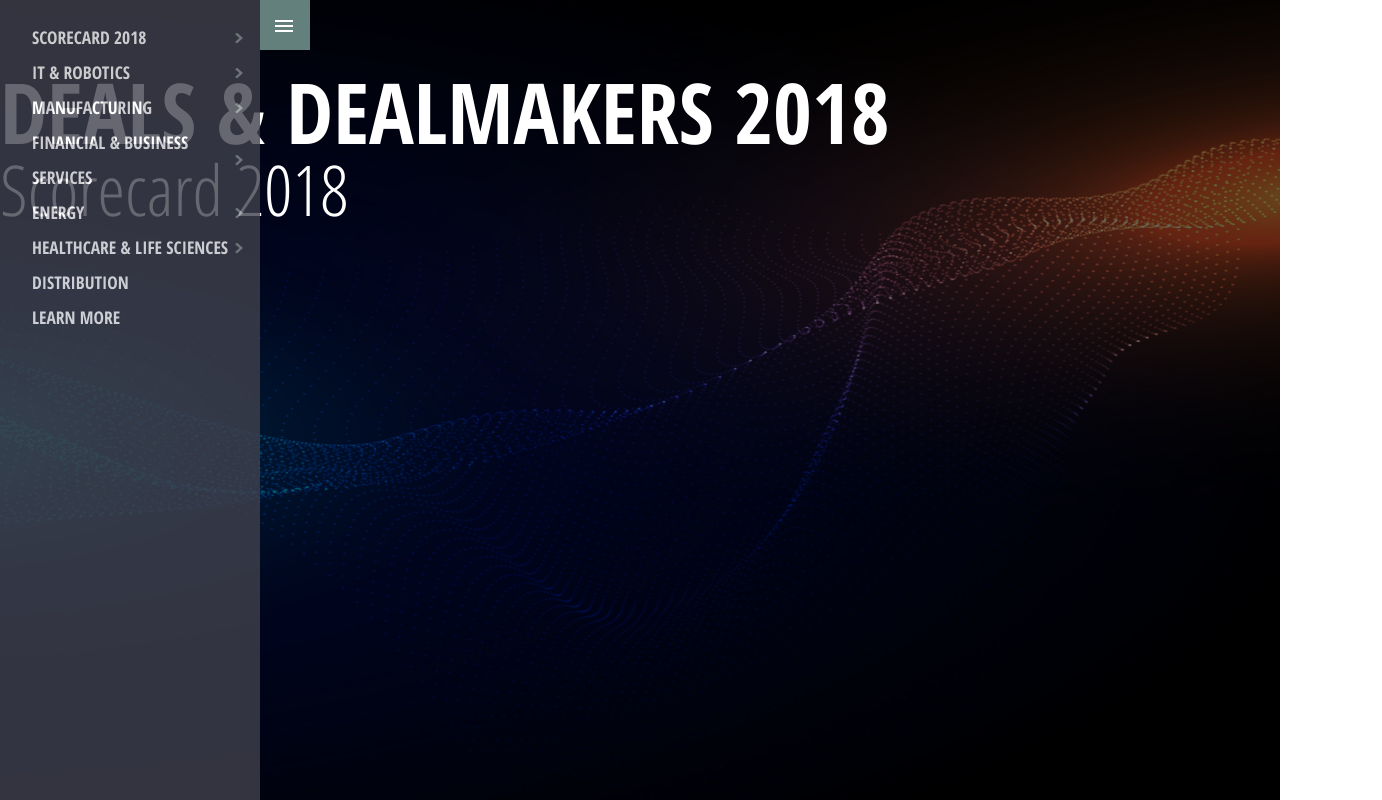
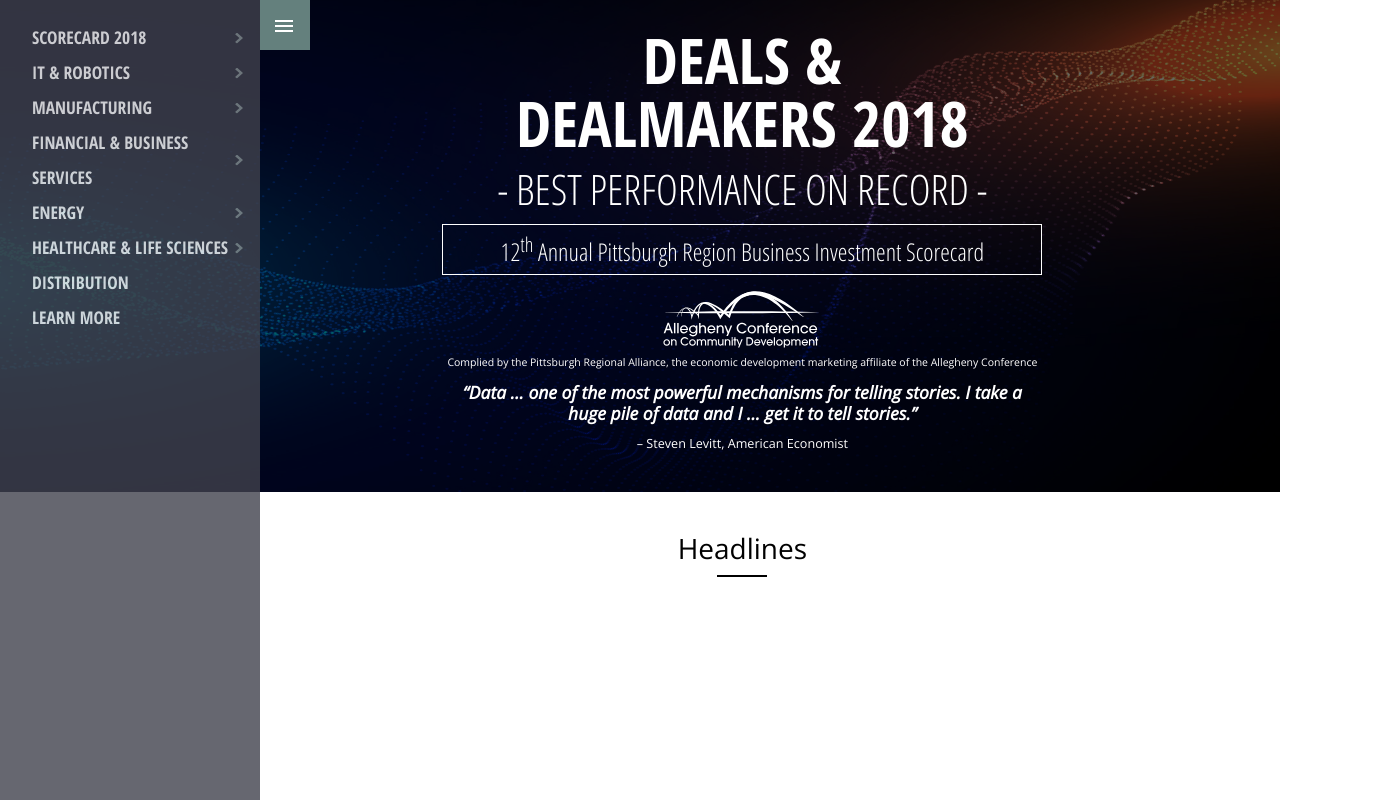
Before and after one commit to mknee123/scorecard2018, a website: page index.html in a window 1280 px wide. Shown: the whole page, 1382 px wide, since content can reach past the window. Drawn offline with nearby package versions, Linux system fonts and the light colour scheme.

Commit message:
Add in headlines section and styles for h3 tags for border bottom

```diff
--- a/index.html
+++ b/index.html
@@ -24,15 +24,43 @@
         </nav> -->
         <a id="cd-menu-trigger" href="#0"><span class="cd-menu-icon"></span></a>
       </header>
-      <main class="cd-main-content lateral-menu-is-open opening-bg">
-        <div class="color-overlay"></div>
-         <div class="opening-text">
-           <span id="site-title">Deals &
-              Dealmakers 2018</span>
-            <h1>Scorecard 2018</h1>
-         </div>
+      <main class="cd-main-content lateral-menu-is-open ">
+        <div class="container opening-bg padding-top-bottom">
+            <div class="color-overlay"></div>
+            <div class="opening-text">
+              <span id="site-title">Deals & <br/>
+                 Dealmakers 2018</span>
+               <p id="tag-line" class="thin-margin-top">- Best Performance on Record -</p>
+               <div id="site-description">
+                   12<sup>th</sup> Annual Pittsburgh Region Business Investment Scorecard
+               </div>
+
+               <div class="credit thin-margin-bottom">
+                 <img src="img/accd_white_logo.svg" class="accd-logo" alt="Allegheny Conference on Community Development logo">
+                 <p><small>Complied by the Pittsburgh Regional Alliance, the economic development marketing affiliate of the Allegheny Conference</small></p>
+               </div>
+               <div class="opening-quote thin-padding-bottom">
+                 <div class="quote">
+                     “Data … one of the most powerful mechanisms for telling stories.
+                     I take a huge pile of data and I … get it to tell stories.”
+                 </div>
+                 <p class="thin-margin-top quote-credit">– Steven Levitt, American Economist</p>
+               </div>
+            </div>
+        </div>
+
+         <!--headlines-->
+      <section id="headlines">
+        <div class="wrapper">
+            <h3 class="underline text-center margin-top">Headlines</h3>
+
+        </div>
+
+      </section>
+
         <!-- put your content here -->
       </main> <!-- cd-main-content -->
+
 
       <nav id="cd-lateral-nav" class="lateral-menu-is-open">
         <ul class="cd-navigation">
--- a/src/css/style.css
+++ b/src/css/style.css
@@ -10,7 +10,23 @@
     font-size: 14px;
 
 }
+/*** COMMON STYLES ***/
+.thin-margin-top { margin-top: 1rem;}
+.margin-top { margin-top: 3rem;}
+.medium-margin-top { margin-top: 5rem;}
+.thin-margin-bottom { margin-bottom: 1rem;}
+.margin-bottom { margin-bottom: 3rem;}
+.medium-margin-bottom { margin-bottom: 5rem;}
+.thin-padding-top { padding-top: 1rem;}
+.thin-padding-bottom { padding-bottom: 1rem;}
+.thin-padding-top-bottom { padding-top: 1rem; padding-bottom:1rem;}
+.padding-top { padding-top: 2rem;}
+.padding-bottom { padding-bottom: 2rem;}
+.padding-top-bottom { padding-top: 2rem; padding-bottom: 2rem;}
+.text-upper { text-transform: uppercase;}
+.text-center { text-align: center;}
 
+/** TEXT STYLES **/
 h1 {
     font-family: var(--open-sans-condense);
     font-size: 5rem;
@@ -24,6 +40,23 @@
 h3 {
     font-family: var(--open-sans);
     font-size: 2rem;
+}
+p {
+  font-family: var(--open-sans);
+  font-size:1rem;
+}
+small {
+  font-size: .75rem;
+}
+strong {
+  font-weight: 700;
+}
+em {
+  font-style: italic;
+}
+sup {
+  vertical-align: super;
+  font-size: smaller;
 }
 
 /* --------------------------------
@@ -71,11 +104,11 @@
 -------------------------------- */
 .cd-main-content {
     /* set a min-height and a z-index to be sure that the main element completely covers the lateral menu */
-    min-height: 100%;
+    /* min-height: 100%; */
     position: relative;
     /* background-color: #f5f4e9; */
     z-index: 2;
-    padding-top: 50px;
+    /*padding-top: 50px;*/
     /* Force Hardware Acceleration in WebKit */
     -webkit-transform: translateZ(0);
     -webkit-backface-visibility: hidden;
@@ -96,7 +129,7 @@
   }
   @media only screen and (min-width: 768px) {
     .cd-main-content {
-      padding-top: 70px;
+      /* padding-top: 70px; */
     }
   }
 
@@ -421,6 +454,7 @@
     background-position: right;
     background-size: cover;
     background-repeat: no-repeat;
+    position: relative;
 }
 .color-overlay {
   position: absolute;
@@ -433,13 +467,138 @@
 .opening-text {
   color: white;
   position: relative;
+  display: block;
+  width: 92%;
+  max-width: 1200px;
+  margin: 0 auto;
+  left: 0;
+  text-align: center;
+  transition: all .2s ease-in-out;
 }
 #site-title {
   font-family: var(--open-sans-condense);
-  font-size:6rem;
+  font-size:3.5rem;
   color: white;
   text-transform: uppercase;
   font-weight: 700;
-  transform: translateX(calc(50vw));
+  transition: all .2s ease-in-out;
+}
+#tag-line {
+  font-family: var(--open-sans-condense);
+  font-size: 2rem;
+  text-transform: uppercase;
+  transition: all .2s ease-in-out;
+}
+#site-description {
+  font-family: var(--open-sans-condense);
+  font-size: 1.5rem;
+  line-height: 1.2;
+  margin: 1rem auto;
+  padding: .5rem .75rem;
+  border: 1px solid white;
+  max-width: 600px;
+  transition: all .2s ease-in-out;
+}
+.accd-logo {
+  max-width: 160px;
+  width: 100%;
+  transition: all .2s ease-in-out;
+}
 
+.quote {
+  font-family: var(--open-sans);
+  font-weight: 600;
+  font-style: italic;
+  line-height: 1.2;
+  transition: all .2s ease-in-out;
+  max-width: 600px;
+  margin: 0 auto;
+  font-size: 1rem;
 }
+.quote-credit {
+  font-size:.9rem;
+  transition: all .2s ease-in-out;
+}
+
+/**headlines **/
+.wrapper {
+  left: 0;
+  position: relative;
+}
+.underline::after {
+  content: "";
+  position: absolute;
+  left: 50%;
+  transform: translateX(-50%);
+  bottom: -15px;
+  width: 50px;
+  border-bottom: 2px solid black;
+}
+
+@media only screen and (min-width: 768px) {
+  .opening-text {
+    width: 92%;
+    left: 10%;
+  }
+
+  #site-title {
+    font-size:4.0rem;
+  }
+  .quote {
+    font-size:1.25rem;
+  }
+  .wrapper {
+    left: 10%;
+  }
+}
+
+@media only screen and (min-width: 1024px) {
+  .opening-text {
+    width: 92%;
+    left: 8%;
+  }
+  #site-title {
+    font-size:4.5rem;
+  }
+  #tag-line {
+    font-size: 3rem;
+  }
+  #site-description {
+    font-size: 1.75rem;
+  }
+  .accd-logo {
+    max-width: 160px;
+  }
+  .quote {
+    line-height: 1.2;
+  }
+  .quote-credit {
+    font-size:.9rem;
+  }
+  .wrapper {
+    left: 8%;
+  }
+}
+
+@media only screen and (min-width: 1600px) {
+  .opening-text {
+    width: 92%;
+    left: 5%;
+  }
+  #site-title {
+    font-size:6rem;
+  }
+  #tag-line {
+    font-size: 3.5rem;
+  }
+  #site-description {
+    font-size: 2rem;
+  }
+  .quote {
+    line-height: 1.2;
+    font-size:1.5rem;
+  }
+  .wrapper {
+    left: 5%;
+  }
+}
```
Also changed, not shown: src/index.html (+35 -7 lines), css/style.min.css, img/accd_white_logo.svg (added).
